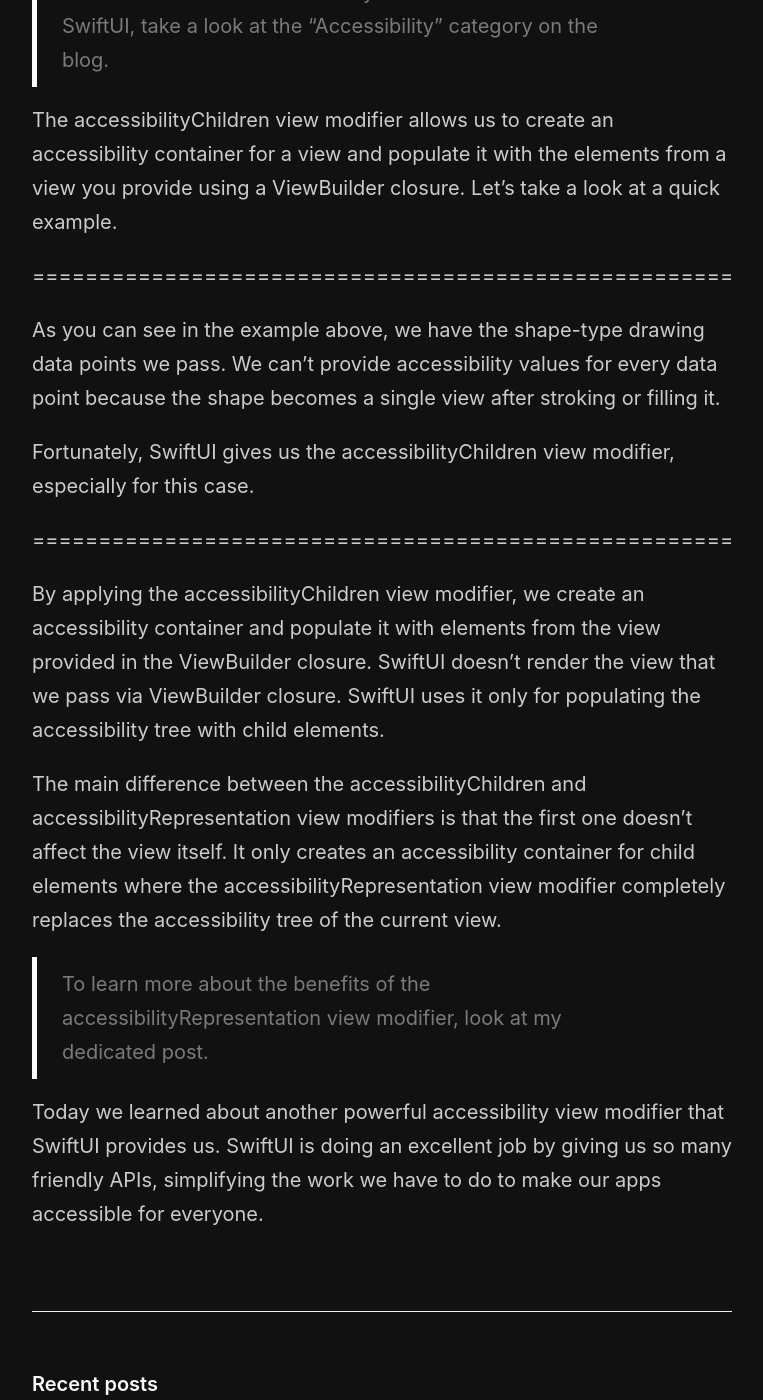
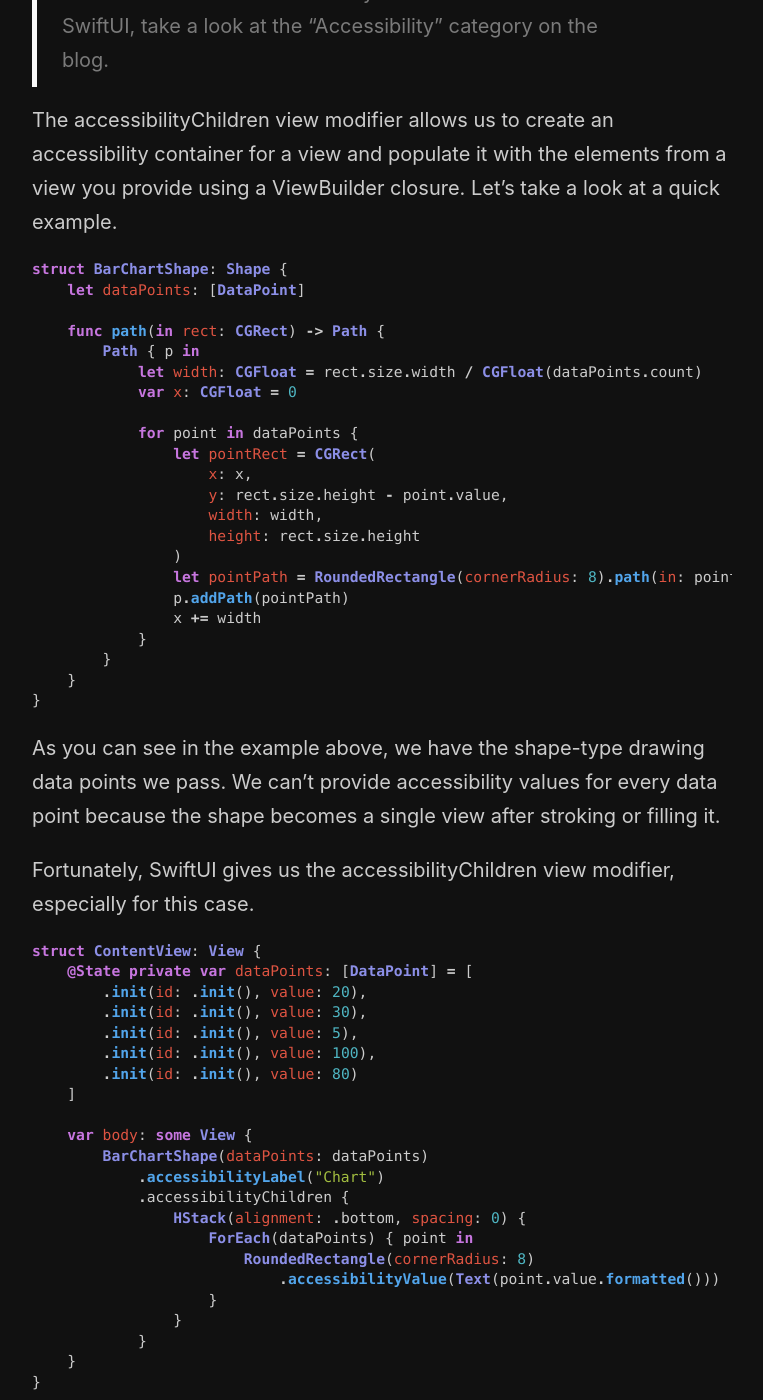
Before and after one commit to mecid/mecid.github.io, a Jekyll site: the page built from _posts/2022-05-25-the-power-of-accessibilityChildren-view-modifier-in-swiftui.md, in a window 1280 px wide and 1400 px high, scrolled down 538 px. Shown: the whole window, without its empty margins (258-1021 px from the left). Built offline with Jekyll 4.4.1, drawn with Linux system fonts in a browser that asks for light colours.

Commit message:
code examples added to accessibility children post

````diff
--- a/_posts/2022-05-25-the-power-of-accessibilityChildren-view-modifier-in-swiftui.md
+++ b/_posts/2022-05-25-the-power-of-accessibilityChildren-view-modifier-in-swiftui.md
@@ -9,13 +9,59 @@
 
 The accessibilityChildren view modifier allows us to create an accessibility container for a view and populate it with the elements from a view you provide using a ViewBuilder closure. Let's take a look at a quick example.
 
-=====================================================
+```swift
+struct BarChartShape: Shape {
+    let dataPoints: [DataPoint]
+
+    func path(in rect: CGRect) -> Path {
+        Path { p in
+            let width: CGFloat = rect.size.width / CGFloat(dataPoints.count)
+            var x: CGFloat = 0
+
+            for point in dataPoints {
+                let pointRect = CGRect(
+                    x: x,
+                    y: rect.size.height - point.value,
+                    width: width,
+                    height: rect.size.height
+                )
+                let pointPath = RoundedRectangle(cornerRadius: 8).path(in: pointRect)
+                p.addPath(pointPath)
+                x += width
+            }
+        }
+    }
+}
+```
 
 As you can see in the example above, we have the shape-type drawing data points we pass. We can't provide accessibility values for every data point because the shape becomes a single view after stroking or filling it.
 
 Fortunately, SwiftUI gives us the accessibilityChildren view modifier, especially for this case.
 
-=====================================================
+```swift
+struct ContentView: View {
+    @State private var dataPoints: [DataPoint] = [
+        .init(id: .init(), value: 20),
+        .init(id: .init(), value: 30),
+        .init(id: .init(), value: 5),
+        .init(id: .init(), value: 100),
+        .init(id: .init(), value: 80)
+    ]
+
+    var body: some View {
+        BarChartShape(dataPoints: dataPoints)
+            .accessibilityLabel("Chart")
+            .accessibilityChildren {
+                HStack(alignment: .bottom, spacing: 0) {
+                    ForEach(dataPoints) { point in
+                        RoundedRectangle(cornerRadius: 8)
+                            .accessibilityValue(Text(point.value.formatted()))
+                    }
+                }
+            }
+    }
+}
+```
 
 By applying the accessibilityChildren view modifier, we create an accessibility container and populate it with elements from the view provided in the ViewBuilder closure. SwiftUI doesn't render the view that we pass via ViewBuilder closure. SwiftUI uses it only for populating the accessibility tree with child elements.
 
````
